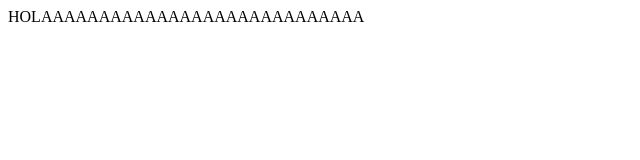
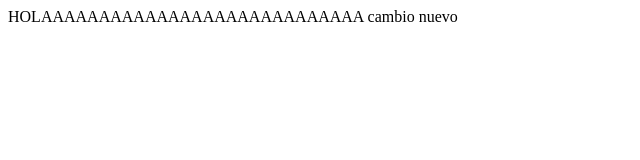
Before and after one commit to 319920ch/practica-git, a plain HTML site: page index.html in a window 1280 px wide. Shown: the whole page, without its empty margins (0-640 px from the left). Drawn offline with Linux system fonts and the light colour scheme.

Commit message:
Mensaje 2

```diff
--- a/index.html
+++ b/index.html
@@ -7,5 +7,6 @@
 </head>
 <body>
     HOLAAAAAAAAAAAAAAAAAAAAAAAAAAAA
+    cambio nuevo
 </body>
 </html>
```
